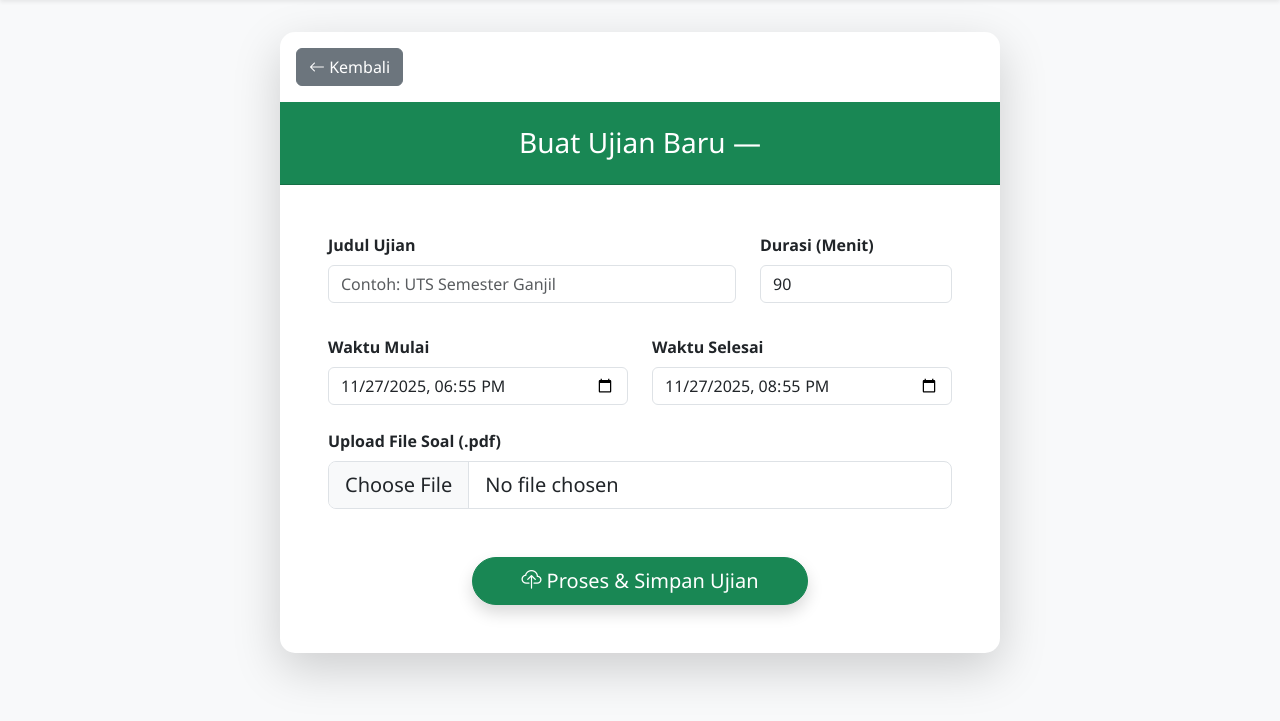
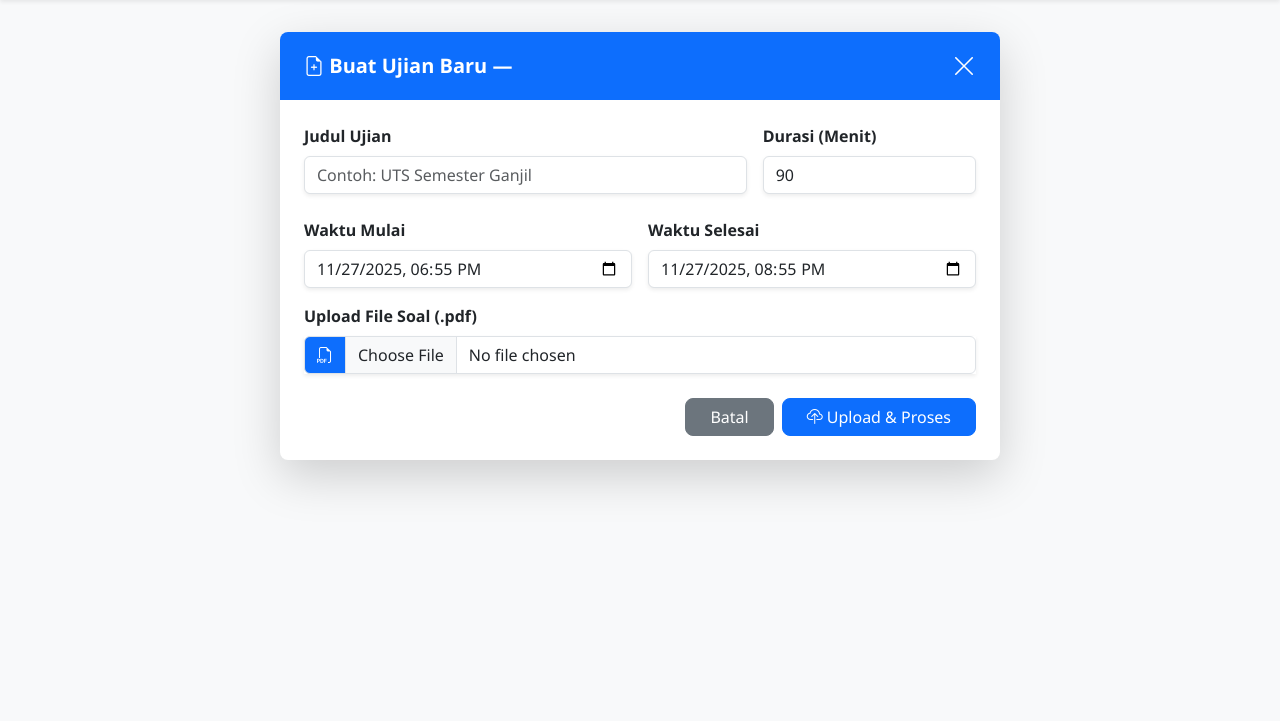
Before and after one commit to MUZAKI1453/CBT_Sekolah, a Python web app: template CBT_Sekolah/templates/guru/upload_soal.html in a window 1280 px wide. Shown: the part 62-783 px from the top of the page. Run offline with Jinja, Linux system fonts and the light colour scheme; the template is opened without the code that fills it, so the values that code supplies are empty.

Commit message:
perbaikan lagi3

```diff
--- a/CBT_Sekolah/templates/guru/upload_soal.html
+++ b/CBT_Sekolah/templates/guru/upload_soal.html
@@ -4,68 +4,95 @@
 <div class="container mt-4">
     <div class="row justify-content-center">
         <div class="col-lg-8">
-            <div class="card shadow-lg border-0">
 
-                <!-- Tombol Kembali -->
-                <div class="p-3">
-                    <a href="{{ url_for('guru.dashboard') }}" class="btn btn-secondary">
-                        <i class="bi bi-arrow-left"></i> Kembali
+            <div class="card shadow-lg border-0 rounded-3">
+
+                <!-- HEADER seperti modal -->
+                <div class="d-flex justify-content-between align-items-center px-4 py-3"
+                     style="background-color:#0d6efd; border-top-left-radius:8px; border-top-right-radius:8px;">
+                    <h5 class="text-white fw-semibold mb-0">
+                        <i class="bi bi-file-earmark-plus"></i> Buat Ujian Baru — {{ mapel.nama }}
+                    </h5>
+                    <a href="{{ url_for('guru.dashboard') }}" class="text-white fs-4" style="text-decoration:none;">
+                        <i class="bi bi-x-lg"></i>
                     </a>
                 </div>
 
-                <div class="card-header bg-success text-white text-center py-4">
-                    <h3 class="mb-0">Buat Ujian Baru — {{ mapel.nama }}</h3>
-                </div>
+                <!-- BODY -->
+                <div class="card-body p-4">
 
-                <div class="card-body p-5">
-
-                    <div class="alert alert-info">
-                        <strong><i class="bi bi-info-circle"></i> Petunjuk Format PDF:</strong><br>
+                    <div class="alert alert-info border-0 shadow-sm">
+                        <strong><i class="bi bi-info-circle"></i> Petunjuk Format PDF:</strong>
                         <ul class="mb-0 mt-2 small">
                             <li><strong>Pilihan Ganda:</strong> Akhiri soal dengan <code>(Jawaban: A)</code></li>
-                            <li><strong>Opsi Jawaban:</strong> Format PG: <code>A. Isi jawaban...</code></li>
+                            <li><strong>Opsi Jawaban:</strong> Gunakan format <code>A. Isi jawaban...</code></li>
                             <li><strong>Essay:</strong> Akhiri soal dengan <code>(Poin: 20)</code></li>
                         </ul>
                     </div>
 
                     <form method="POST" enctype="multipart/form-data">
 
-                        <div class="row g-4">
+                        <div class="row g-3">
                             <div class="col-md-8">
-                                <label class="form-label fw-bold">Judul Ujian</label>
-                                <input type="text" name="judul" class="form-control" placeholder="Contoh: UTS Semester Ganjil" required>
+                                <label class="form-label fw-semibold">Judul Ujian</label>
+                                <input type="text" name="judul" class="form-control shadow-sm"
+                                       placeholder="Contoh: UTS Semester Ganjil" required>
                             </div>
+
                             <div class="col-md-4">
-                                <label class="form-label fw-bold">Durasi (Menit)</label>
-                                <input type="number" name="durasi" id="durasi" value="90" min="10" max="180" class="form-control" required>
+                                <label class="form-label fw-semibold">Durasi (Menit)</label>
+                                <input type="number" name="durasi" id="durasi"
+                                       value="90" min="10" max="180"
+                                       class="form-control shadow-sm" required>
                             </div>
                         </div>
 
-                        <div class="row g-4 mt-2">
+                        <div class="row g-3 mt-2">
                             <div class="col-md-6">
-                                <label class="form-label fw-bold">Waktu Mulai</label>
-                                <input type="datetime-local" name="waktu_mulai" id="waktu_mulai" class="form-control" required>
+                                <label class="form-label fw-semibold">Waktu Mulai</label>
+                                <input type="datetime-local" name="waktu_mulai" id="waktu_mulai"
+                                       class="form-control shadow-sm" required>
                             </div>
                             <div class="col-md-6">
-                                <label class="form-label fw-bold">Waktu Selesai</label>
-                                <input type="datetime-local" name="waktu_selesai" id="waktu_selesai" class="form-control" required>
+                                <label class="form-label fw-semibold">Waktu Selesai</label>
+                                <input type="datetime-local" name="waktu_selesai" id="waktu_selesai"
+                                       class="form-control shadow-sm" required>
                             </div>
                         </div>
 
-                        <div class="mt-4">
-                            <label class="form-label fw-bold">Upload File Soal (.pdf)</label>
-                            <input type="file" name="file_pdf" accept=".pdf" class="form-control form-control-lg" required>
+                        <!-- Input upload dengan STYLE seperti modal -->
+                        <div class="mt-3">
+                            <label class="form-label fw-semibold">Upload File Soal (.pdf)</label>
+                            <div class="input-group shadow-sm">
+                                <span class="input-group-text bg-primary text-white">
+                                    <i class="bi bi-filetype-pdf"></i>
+                                </span>
+                                <input type="file"
+                                       name="file_pdf"
+                                       accept=".pdf"
+                                       class="form-control"
+                                       required>
+                            </div>
                         </div>
 
-                        <div class="text-center mt-5">
-                            <button type="submit" class="btn btn-success btn-lg px-5 rounded-pill shadow">
-                                <i class="bi bi-cloud-upload"></i> Proses & Simpan Ujian
+                        <!-- FOOTER: tombol seperti modal -->
+                        <div class="d-flex justify-content-end gap-2 mt-4">
+                            <a href="{{ url_for('guru.dashboard') }}"
+                               class="btn btn-secondary px-4 rounded-3">
+                                Batal
+                            </a>
+
+                            <button type="submit"
+                                    class="btn btn-primary px-4 rounded-3">
+                                <i class="bi bi-cloud-upload"></i> Upload & Proses
                             </button>
                         </div>
+
                     </form>
 
                 </div>
             </div>
+
         </div>
     </div>
 </div>
@@ -73,17 +100,11 @@
 <script>
 document.addEventListener('DOMContentLoaded', function() {
     const now = new Date();
-
-    // Koreksi timezone agar sesuai zona waktu user
     now.setMinutes(now.getMinutes() - now.getTimezoneOffset());
-
-    // Format ke string: YYYY-MM-DDTHH:MM
     const nowString = now.toISOString().slice(0, 16);
 
-    // Set default Waktu Mulai = SEKARANG
     document.getElementById('waktu_mulai').value = nowString;
 
-    // Set Waktu Selesai = +2 jam
     const future = new Date(now);
     future.setHours(future.getHours() + 2);
     const futureString = future.toISOString().slice(0, 16);
```
